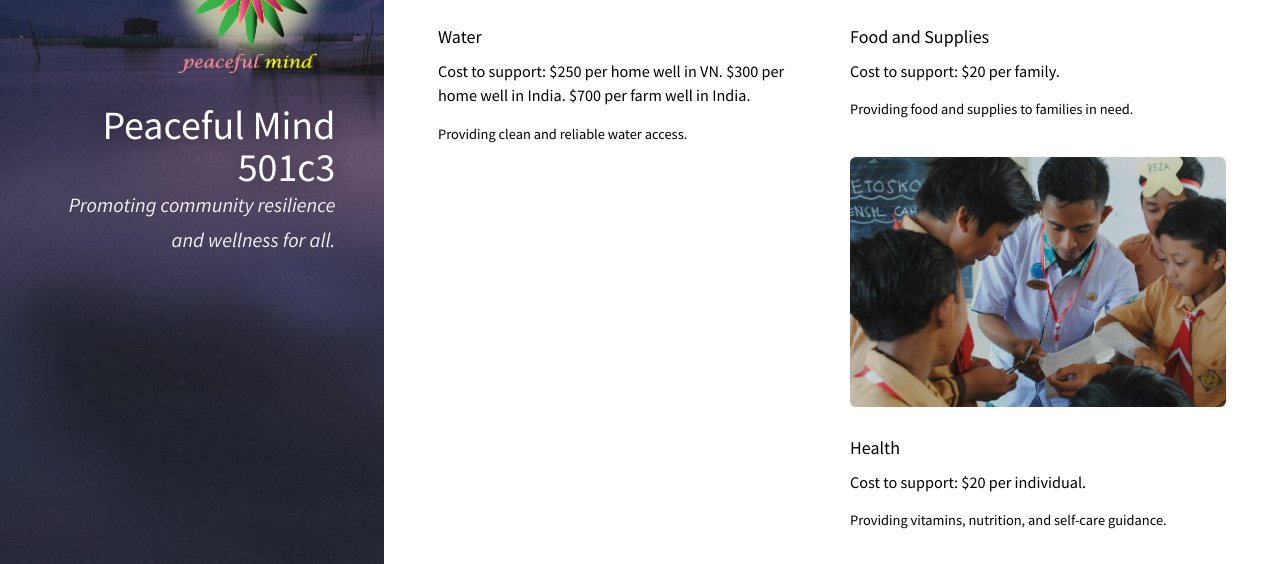
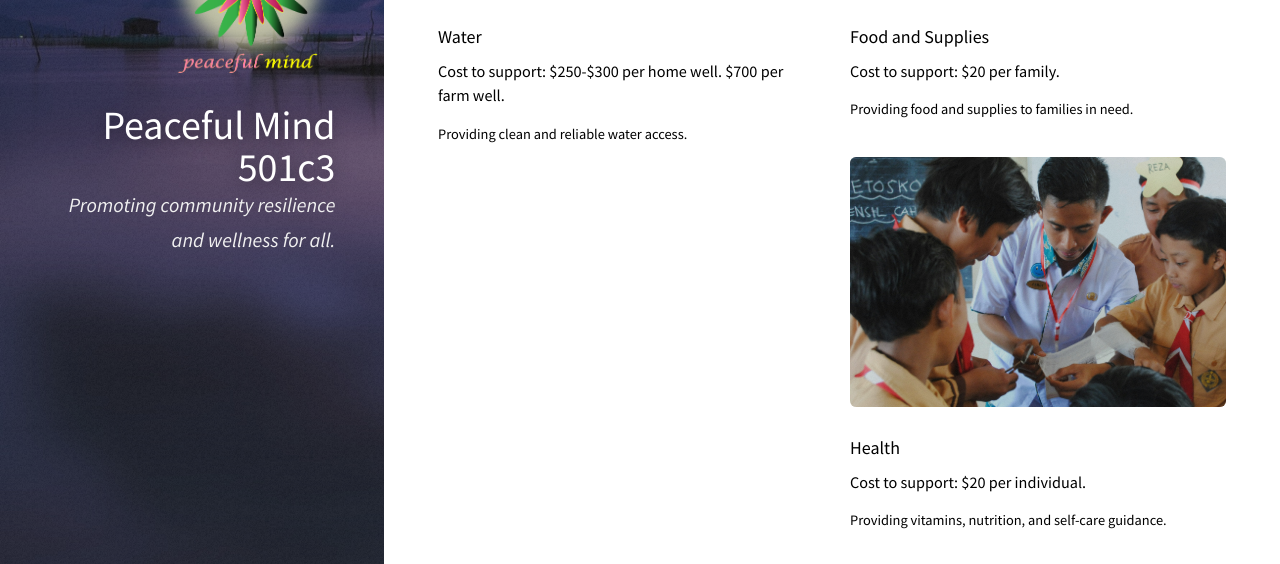
Before and after one commit to peacefulcenter/peacefulcenter.github.io, a Jekyll site: the page built from index.html, in a window 1280 px wide and 900 px high, scrolled down 1323 px, cut to the strip 199-763 px from the top of the window. Built offline with Jekyll 4.4.1, drawn with Linux system fonts in a browser that asks for light colours.

Commit message:
shorten text

```diff
--- a/_featured-cards/card3.md
+++ b/_featured-cards/card3.md
@@ -3,7 +3,7 @@ layout: card
 card_id: card3
 project_title: Water
 project_summary: Providing clean and reliable water access.
-cost_to_support: $250 per home well in VN. $300 per home well in India. $700 per farm well in India.
+cost_to_support: $250-$300 per home well. $700 per farm well.
 featured: true
 ---
 <p>According to Asia News Network, only 34.8% of rural Vietnamese residents have access to clean water. We contribute towards the development of clean wells to allow these families to get access to the fundamental building block of life.</p>
```
